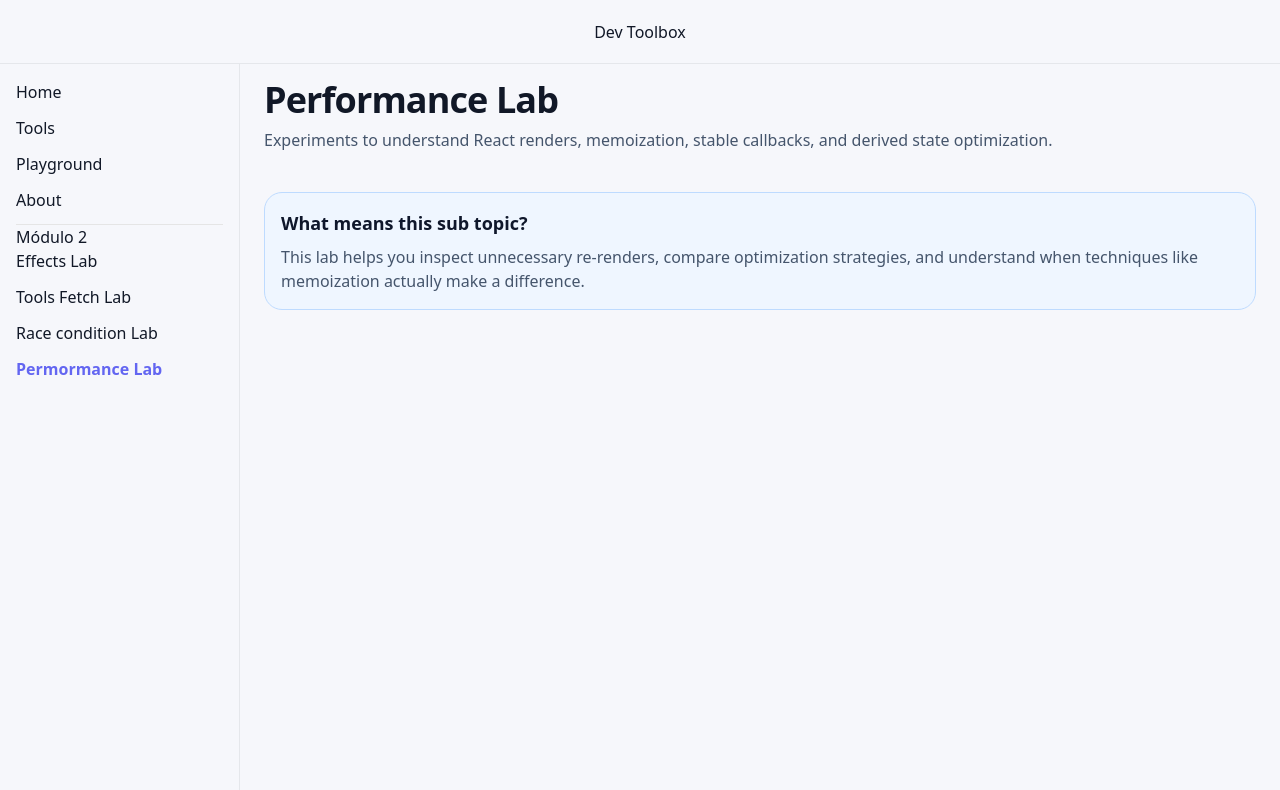
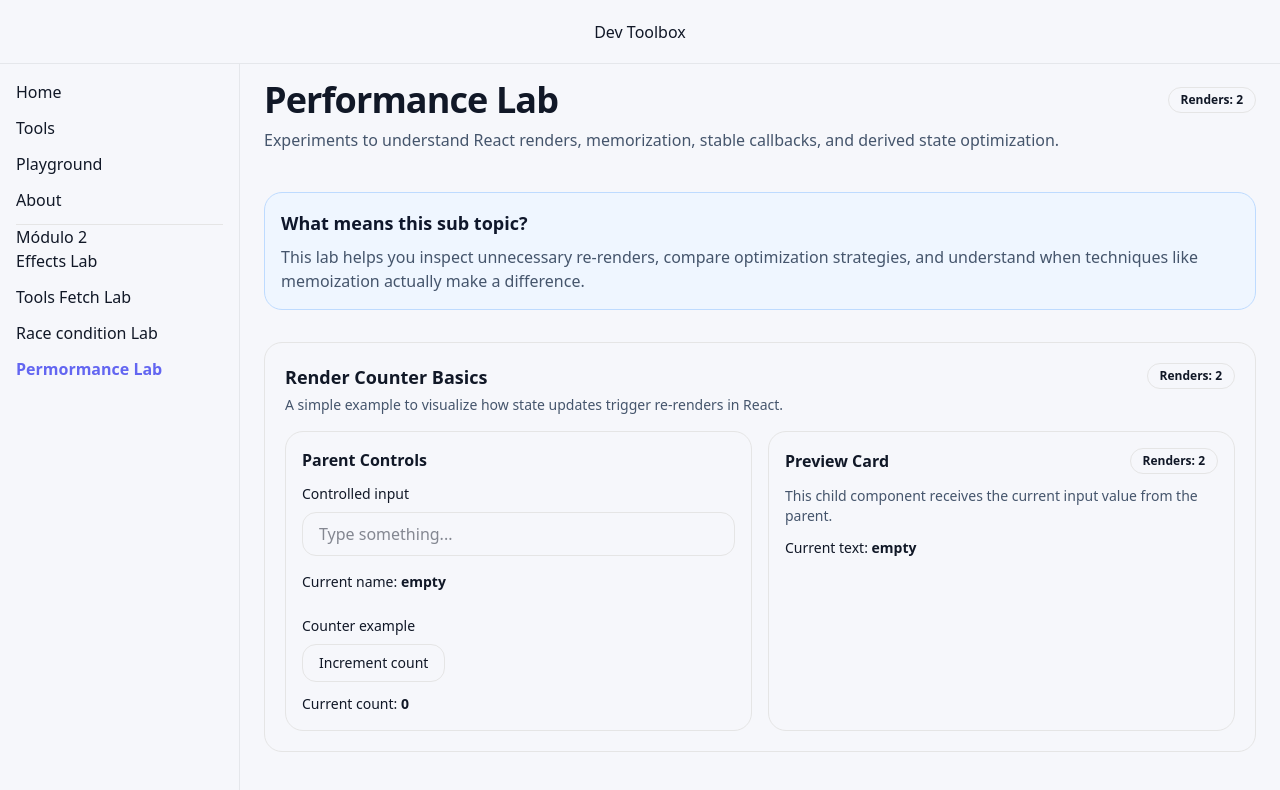
Before and after one commit to alejandrolozano13/react-learning-lab, a React (Vite) app: page /permorfance/performance-lab in a window 1280 px wide. Shown: the top 790 px of the page. Built offline with nearby package versions, Linux system fonts and the light colour scheme.

Commit message:
adicionamos components filhos para o performance lab para treinar renders entre pai e filho e react memo

```diff
--- /dev/null
+++ b/src/modules/performance/components/PreviewCard.tsx
@@ -0,0 +1,28 @@
+import { RenderBadge } from "./RenderBadge";
+import { useRenderCount } from "../hooks/useRenderCount";
+import { memo } from "react";
+
+type PreviewCardProps = {
+  text: string;
+};
+
+export const PreviewCard = memo(({ text }: PreviewCardProps) => {
+  const renderCount = useRenderCount();
+
+  return (
+    <div className="rounded-2xl border p-4">
+      <div className="mb-3 flex items-center justify-between">
+        <h3 className="text-base font-semibold">Preview Card</h3>
+        <RenderBadge count={renderCount} />
+      </div>
+
+      <p className="text-sm text-slate-600">
+        This child component receives the current input value from the parent.
+      </p>
+
+      <p className="mt-3 text-sm">
+        Current text: <strong>{text || "empty"}</strong>
+      </p>
+    </div>
+  );
+});
--- /dev/null
+++ b/src/modules/performance/components/RenderBadge.tsx
@@ -0,0 +1,11 @@
+type RenderBadgeProps = {
+  count: number;
+};
+
+export function RenderBadge({ count }: RenderBadgeProps) {
+  return (
+    <span className="inline-flex rounded-full border px-3 py-1 text-xs font-semibold">
+      Renders: {count}
+    </span>
+  );
+}
--- /dev/null
+++ b/src/modules/performance/components/RenderCounterBasicsSection.tsx
@@ -0,0 +1,68 @@
+import { useState } from "react";
+import { RenderBadge } from "./RenderBadge";
+import { useRenderCount } from "../hooks/useRenderCount";
+import { PreviewCard } from "./PreviewCard";
+
+export function RenderCounterBasicsSection() {
+  const [name, setName] = useState("");
+  const [count, setCount] = useState(0);
+
+  const renderCount = useRenderCount();
+
+  return (
+    <section className="mt-8 rounded-2xl border p-5">
+      <div className="mb-4 flex items-start justify-between gap-4">
+        <div>
+          <h2 className="text-lg font-semibold">Render Counter Basics</h2>
+          <p className="mt-1 text-sm text-slate-600">
+            A simple example to visualize how state updates trigger re-renders
+            in React.
+          </p>
+        </div>
+
+        <RenderBadge count={renderCount} />
+      </div>
+
+      <div className="grid gap-4 lg:grid-cols-2">
+        <div className="rounded-2xl border p-4">
+          <h3 className="mb-3 text-base font-semibold">Parent Controls</h3>
+
+          <label htmlFor="name-input" className="mb-2 block text-sm font-medium">
+            Controlled input
+          </label>
+
+          <input
+            id="name-input"
+            type="text"
+            value={name}
+            onChange={(event) => setName(event.target.value)}
+            placeholder="Type something..."
+            className="h-11 w-full rounded-xl border px-4 outline-none"
+          />
+
+          <p className="mt-4 text-sm">
+            Current name: <strong>{name || "empty"}</strong>
+          </p>
+
+          <div className="mt-6">
+            <h4 className="mb-2 text-sm font-medium">Counter example</h4>
+
+            <button
+              type="button"
+              onClick={() => setCount((current) => current + 1)}
+              className="rounded-xl border px-4 py-2 text-sm font-medium"
+            >
+              Increment count
+            </button>
+
+            <p className="mt-3 text-sm">
+              Current count: <strong>{count}</strong>
+            </p>
+          </div>
+        </div>
+
+        <PreviewCard text={name} />
+      </div>
+    </section>
+  );
+}
--- /dev/null
+++ b/src/modules/performance/hooks/useRenderCount.ts
@@ -0,0 +1,8 @@
+import { useRef } from "react";
+
+export function useRenderCount() {
+    const renderCountRef = useRef(0);
+    renderCountRef.current += 1;
+
+    return renderCountRef.current
+}
--- a/src/modules/performance/pages/PerformanceLabPage.tsx
+++ b/src/modules/performance/pages/PerformanceLabPage.tsx
@@ -1,13 +1,23 @@
+import { RenderBadge } from "../components/RenderBadge";
+import { RenderCounterBasicsSection } from "../components/RenderCounterBasicsSection";
+import { useRenderCount } from "../hooks/useRenderCount";
+
 export const PerformanceLabPage = () => {
+  const count = useRenderCount();
+
   return (
     <section className="py-4 px-6">
       <header>
-        <h1 className="text-4xl font-bold tracking-tight sm:text-4xl">
-          Performance Lab
-        </h1>
+        <div className="flex items-center justify-between">
+          <h1 className="text-4xl font-bold tracking-tight sm:text-4xl">
+            Performance Lab
+          </h1>
+
+          <RenderBadge count={count} />
+        </div>
 
         <p className="text-sm text-slate-600 sm:text-base mt-2">
-          Experiments to understand React renders, memoization, stable
+          Experiments to understand React renders, memorization, stable
           callbacks, and derived state optimization.
         </p>
       </header>
@@ -17,7 +27,7 @@ export const PerformanceLabPage = () => {
         className="rounded-2xl border border-blue-200 bg-blue-50 p-4 mt-10"
       >
         <h2
-          id="performace-lab-overview"
+          id="performance-lab-overview"
           className="text-lg font-semibold text-slate-900"
         >
           What means this sub topic?
@@ -29,6 +39,8 @@ export const PerformanceLabPage = () => {
           memoization actually make a difference.
         </p>
       </section>
+
+      <RenderCounterBasicsSection />
     </section>
   );
 };
```
